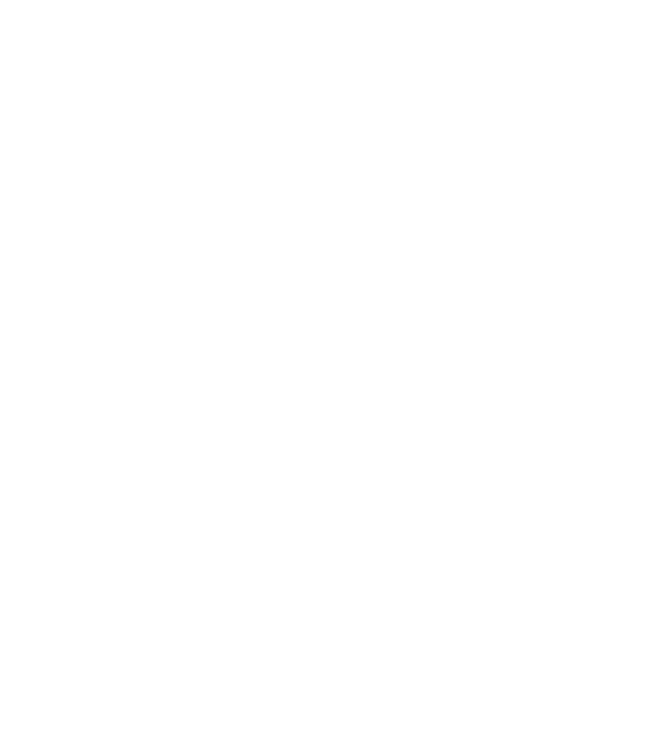
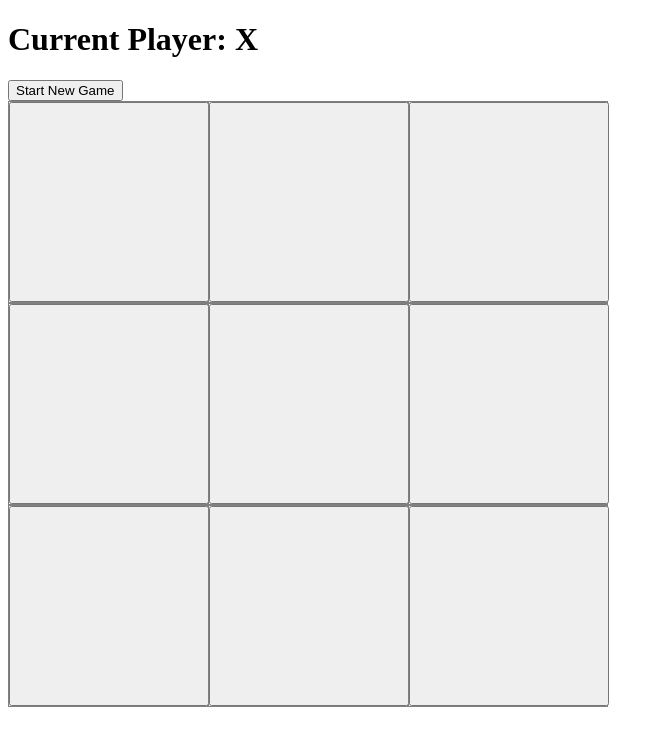
Before and after one commit to Anthonylat09/Tic-Tac-Toe, an Angular app: page / in a window 1280 px wide. Shown: the top 746 px of the page, without its empty margins (0-664 px from the left). Built offline with nearby package versions, Linux system fonts and the light colour scheme.

Commit message:
feat: game logic set with some styling

```diff
--- a/src/app/app.component.html
+++ b/src/app/app.component.html
@@ -1,2 +1,2 @@
-
+<app-board></app-board>
 <router-outlet></router-outlet>
--- a/src/app/app.module.ts
+++ b/src/app/app.module.ts
@@ -3,10 +3,14 @@ import { BrowserModule } from '@angular/platform-browser';
 
 import { AppRoutingModule } from './app-routing.module';
 import { AppComponent } from './app.component';
+import { SquareComponent } from './square/square.component';
+import { BoardComponent } from './board/board.component';
 
 @NgModule({
   declarations: [
-    AppComponent
+    AppComponent,
+    SquareComponent,
+    BoardComponent
   ],
   imports: [
     BrowserModule,
--- a/src/app/board/board.component.html
+++ b/src/app/board/board.component.html
@@ -1,6 +1,6 @@
 <h1>Current Player: {{ player }}</h1>
 
-<button (click)="newGame()"></button>
+<button (click)="newGame()">Start New Game</button>
 
 <h2 *ngIf="winner">
     Player {{ winner }} won the game!
--- a/src/app/board/board.component.scss
+++ b/src/app/board/board.component.scss
@@ -0,0 +1,10 @@
+main {
+    display: grid;
+    grid-template-columns: 200px 200px 200px;
+    grid-gap: 0px;
+}
+
+app-square {
+    border: 1px gray solid;
+    height: 200px;
+}
--- a/src/app/square/square.component.ts
+++ b/src/app/square/square.component.ts
@@ -5,7 +5,13 @@ import { Component, Input } from '@angular/core';
   template: `
     <button>{{ value }}</button>
   `,
-  styles: []
+  styles: [`
+    button{
+      height: 200px;
+      width: 200px;
+      font-size: 100px;
+    }
+  `]
 })
 export class SquareComponent{
 
```
